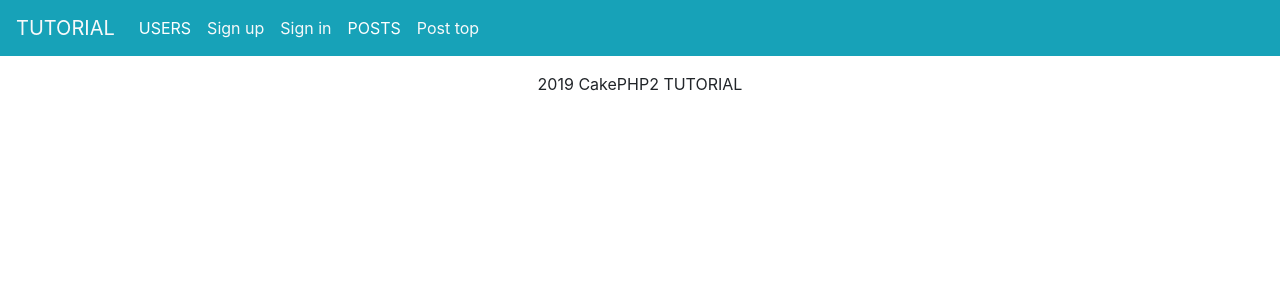
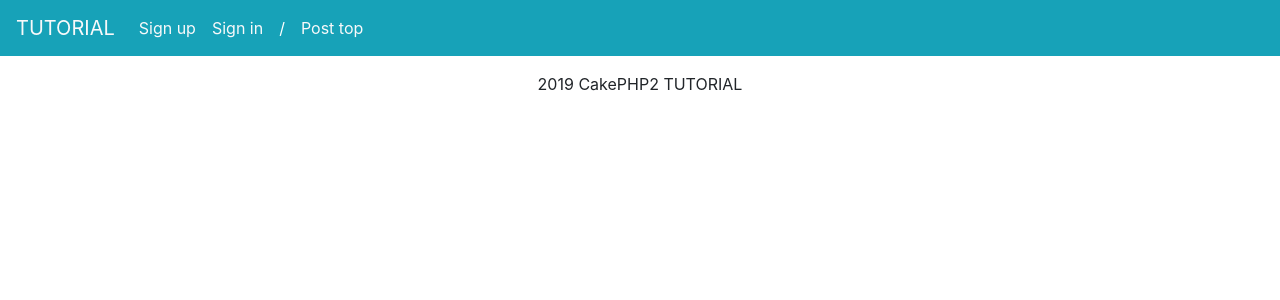
Before and after one commit to annachaaan/CakePHP_tutorial, a CakePHP app: the page made by cakephp/app/View/Layouts/tutorialLayout.ctp in a window 1280 px wide. Shown: the top 300 px of the page. Run offline with PHP 8.4 and a stand-in for CakePHP, Linux system fonts and the light colour scheme; the template is opened without the code that fills it, so the values that code supplies are empty; some libraries are stand-ins or nearby versions.

Commit message:
ナビバー美容外科

```diff
--- a/cakephp/app/View/Layouts/postsLayout.ctp
+++ b/cakephp/app/View/Layouts/postsLayout.ctp
@@ -60,7 +60,7 @@
                         </li>
                     <?php endif; ?>
                     <li class="nav-item">
-                        <a class="nav-link disabled text-white" href="#">POSTS</a>
+                        <a class="nav-link disabled text-white" href="#">/</a>
                     </li>
                     <?php if (isset($user)): ?>
                         <li class="nav-item">
--- a/cakephp/app/View/Layouts/tutorialLayout.ctp
+++ b/cakephp/app/View/Layouts/tutorialLayout.ctp
@@ -24,9 +24,6 @@
             <div class="collapse navbar-collapse" id="navbarNav">
                 <ul class="navbar-nav">
                     <li class="nav-item">
-                        <a class="nav-link disabled text-white" href="#">USERS</a>
-                    </li>
-                    <li class="nav-item">
                         <?php
                             echo $this->Html->link(
                                 'Sign up', array(
@@ -49,7 +46,7 @@
                          ?>
                     </li>
                     <li class="nav-item">
-                        <a class="nav-link disabled text-white" href="#">POSTS</a>
+                        <a class="nav-link disabled text-white" href="#">/</a>
                     </li>
                     <li class="nav-item">
                         <?php echo $this->Html->link(
```
